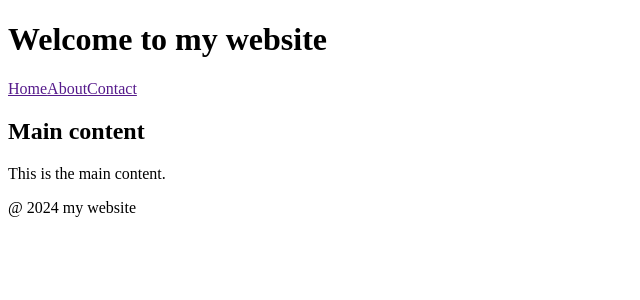
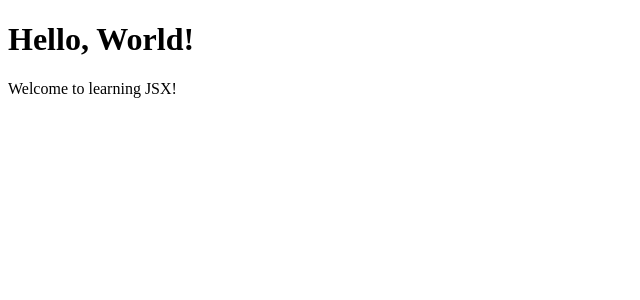
Before and after one commit to habibur-rahman-swe/react-demo-1, a React (Vite) app: page / in a window 1280 px wide. Shown: the top 300 px of the page, without its empty margins (0-640 px from the left). Built offline with nearby package versions, Linux system fonts and the light colour scheme.

Commit message:
00:32:00

```diff
--- a/src/App.jsx
+++ b/src/App.jsx
@@ -1,14 +1,9 @@
-import Footer from "./components/Footer";
-import Greet from "./components/Greet";
-import Header from "./components/Header";
-import MainContent from "./components/MainContent";
+import WelcomeMessage from "./components/WelcomeMessage";
 
 const App = () => {
   return (
     <div>
-      <Header/>
-      <MainContent/>
-      <Footer/>
+      <WelcomeMessage/>
     </div>
   );
 }
--- a/src/components/Footer.jsx
+++ /dev/null
@@ -1,11 +0,0 @@
-import React from 'react'
-
-const Footer = () => {
-  return (
-    <footer>
-      <p>@ 2024 my website</p>
-    </footer>
-  )
-}
-
-export default Footer
--- a/src/components/Greet.jsx
+++ /dev/null
@@ -1,5 +0,0 @@
-const Greet = () => {
-  return <h1>Hello World</h1>
-}
-
-export default Greet;
--- a/src/components/Header.jsx
+++ /dev/null
@@ -1,14 +0,0 @@
-import React from 'react'
-
-const Header = () => {
-  return (
-    <div>
-      <h1>Welcome to my website</h1>
-      <nav>
-        <a href="">Home</a><a href="">About</a><a href="">Contact</a>
-      </nav>
-    </div>
-  )
-}
-
-export default Header
--- a/src/components/MainContent.jsx
+++ /dev/null
@@ -1,12 +0,0 @@
-import React from 'react'
-
-const MainContent = () => {
-  return (
-    <main>
-      <h2>Main content</h2>
-      <p>This is the main content.</p>
-    </main>
-  )
-}
-
-export default MainContent
--- /dev/null
+++ b/src/components/WelcomeMessage.jsx
@@ -0,0 +1,12 @@
+import React from 'react'
+
+const WelcomeMessage = () => {
+  return (
+    <div>
+      <h1>Hello, World!</h1>
+      <p>Welcome to learning JSX!</p>
+    </div>
+  )
+}
+
+export default WelcomeMessage
```
Also changed, not shown: src/components/Add.jsx (deleted, +0 -9 lines).
